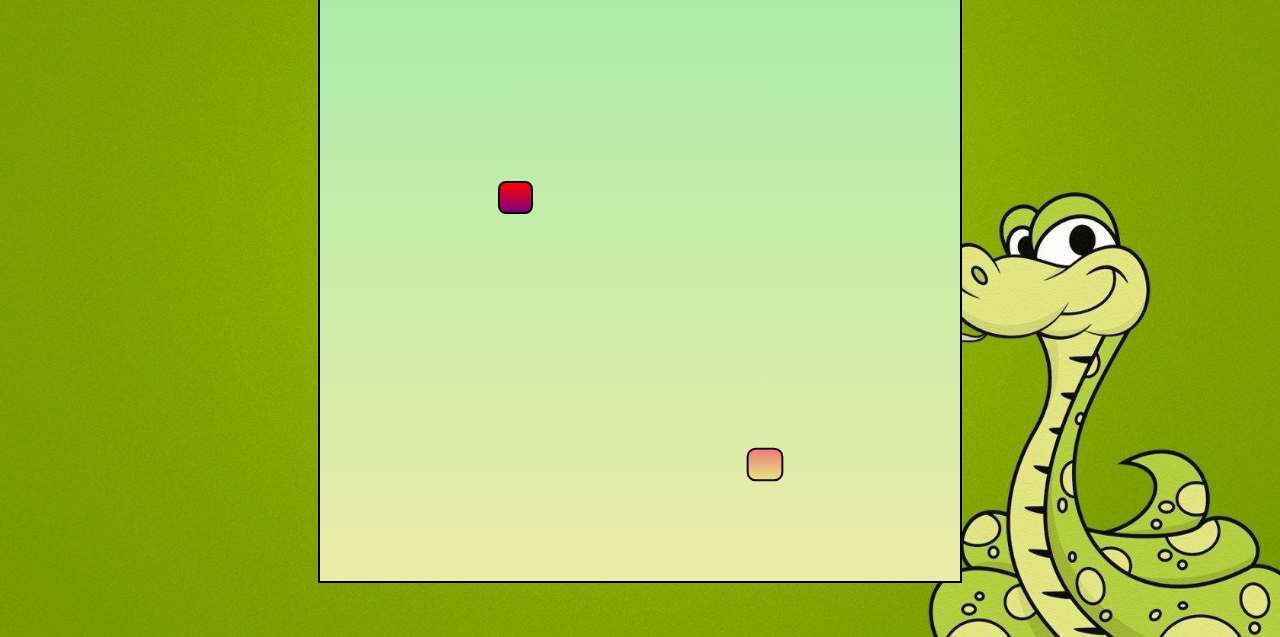
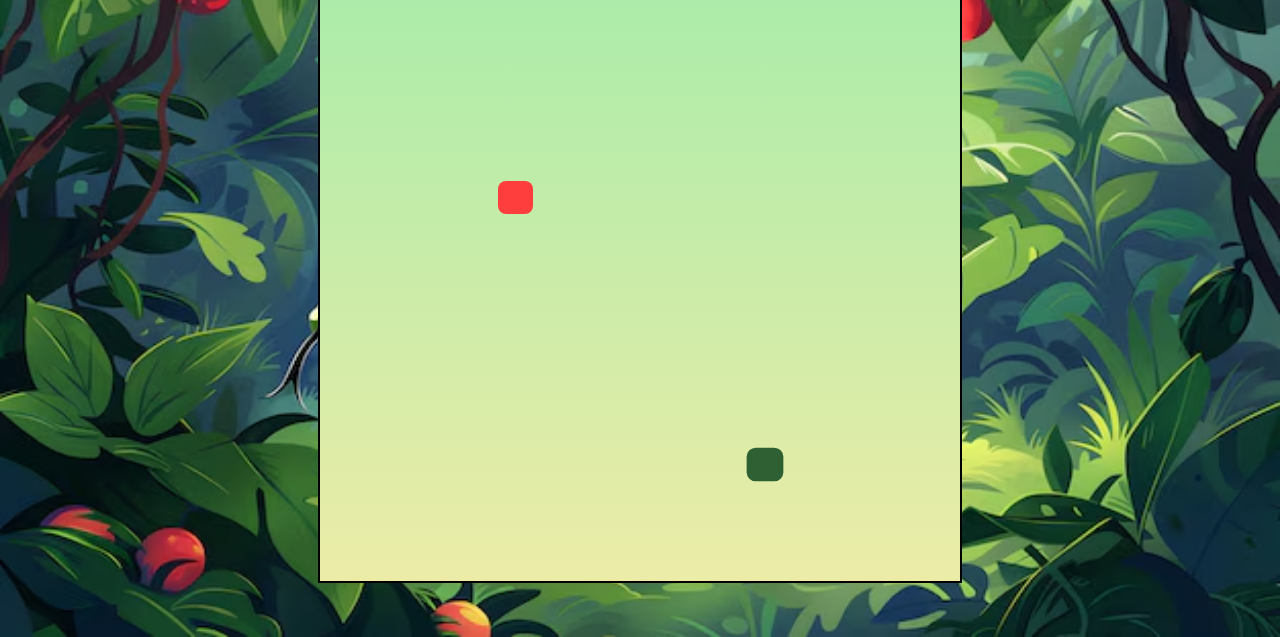
Before and after one commit to Rohitjangid17/snake-game, a plain HTML site: page index.html in a window 1280 px wide. Shown: the part 163-800 px from the top of the page. Drawn offline with Linux system fonts and the light colour scheme; a web font is replaced by a local one.

Commit message:
add new changes

```diff
--- a/css/style.css
+++ b/css/style.css
@@ -6,7 +6,7 @@
 }
 
 .container {
-    background: url("../img/bg.jpg");
+    background: url("../img/bg.avif");
     min-height: 100vh;
     background-size: 100vw 100vh;
     background-repeat: no-repeat;
@@ -39,8 +39,8 @@
 }
 
 .head {
-    background: linear-gradient(rgb(240, 124, 124), rgb(228, 228, 129));
-    border: 2px solid rgb(34, 4, 34);
+    background: #2e6033;
+    /* border: 2px solid rgb(34, 4, 34); */
     transform: scale(1.02);
     border-radius: 9px;
 }
@@ -52,8 +52,7 @@
 }
 
 .food {
-    background: linear-gradient(red, purple);
-    border: .25vmin solid black;
+    background: #fe3e3d;
     border-radius: 8px;
 }
 
```
Also changed, not shown: img/bg-1.jpg (added), img/bg-2.jpg (renamed from img/bg.jpg), img/bg-3.avif (added), img/bg-4.avif (added), img/bg-5.avif (added), img/bg-6.avif (added), img/bg-7.avif (added), img/bg.avif (added).
